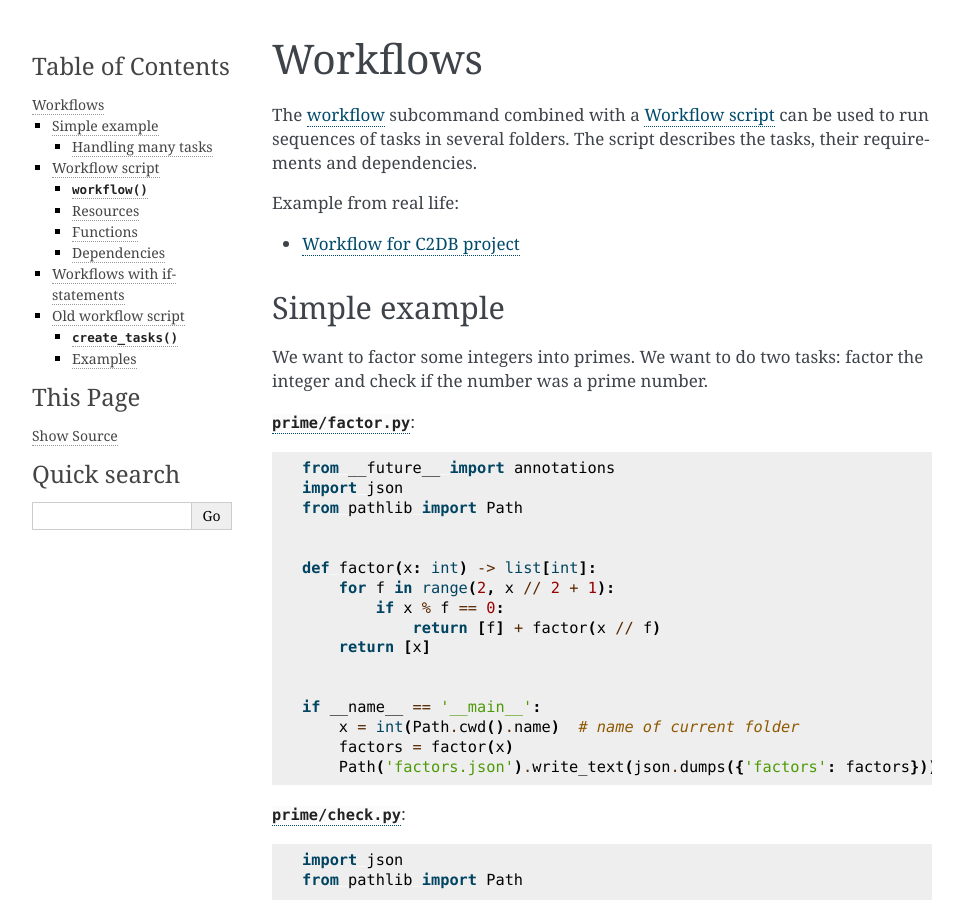
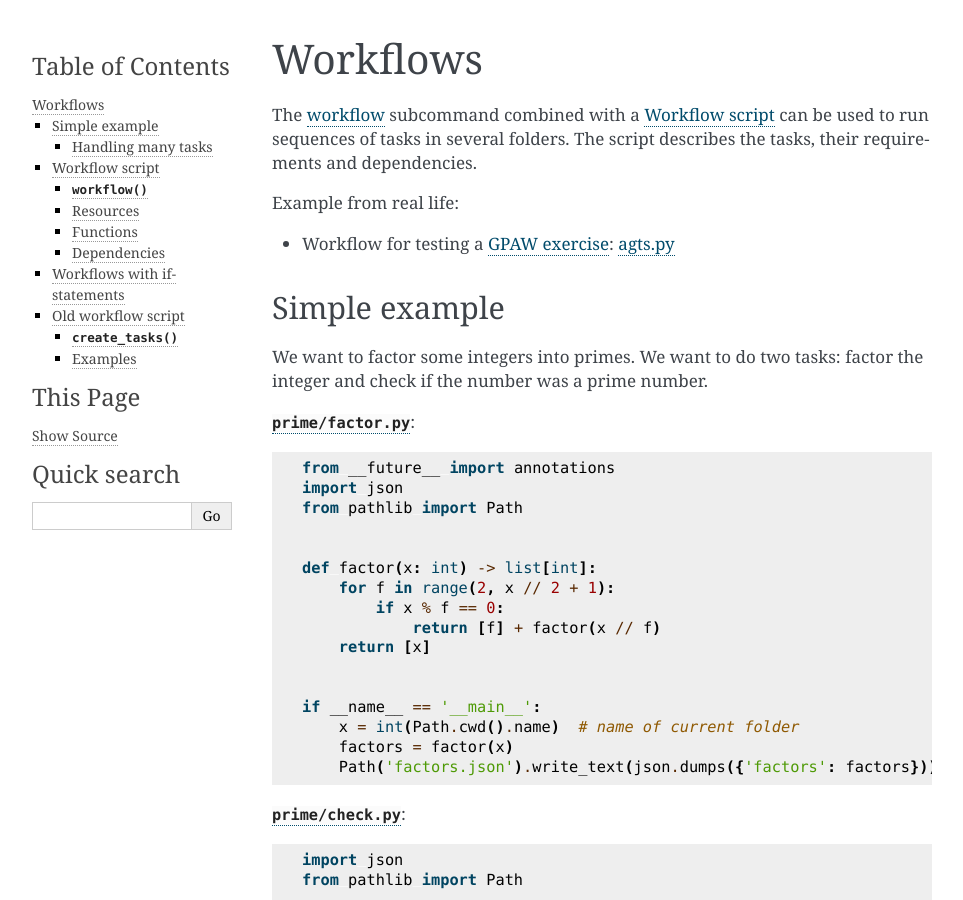
Before and after one commit to Yangxinsix/myqueue, a Sphinx documentation site: the page built from docs/workflows.rst, in a window 1280 px wide and 900 px high. Shown: the whole window, without its empty margins (148-1111 px from the left). Built offline with Sphinx 7.4.7, drawn with Linux system fonts in a browser that asks for light colours.

Commit message:
New example: agts.py

```diff
--- a/docs/workflows.rst
+++ b/docs/workflows.rst
@@ -10,8 +10,11 @@ script describes the tasks, their requirements and dependencies.
 
 Example from real life:
 
-* `Workflow for C2DB project
-  <https://cmr.fysik.dtu.dk/c2db/c2db.html#workflow>`__
+* Workflow for testing a `GPAW exercise
+  <https://wiki.fysik.dtu.dk/gpaw/summerschools/summerschool22/
+  catalysis/catalysis.html>`__:
+  `agts.py <https://gitlab.com/gpaw/gpaw/-/blob/master/doc/summerschools/
+  summerschool22/catalysis/agts.py>`__
 
 
 Simple example
```
